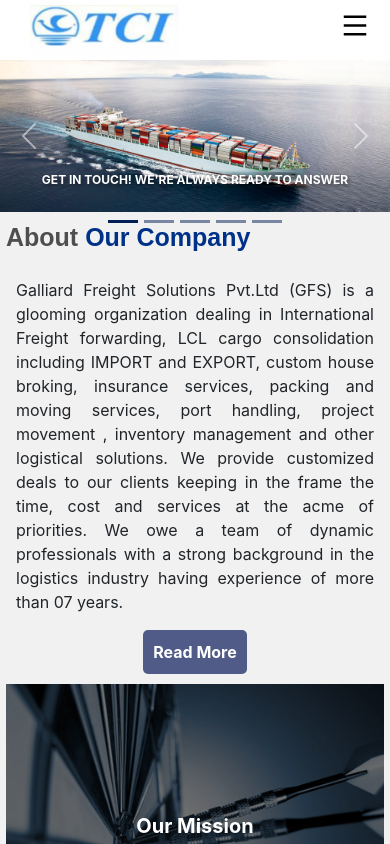
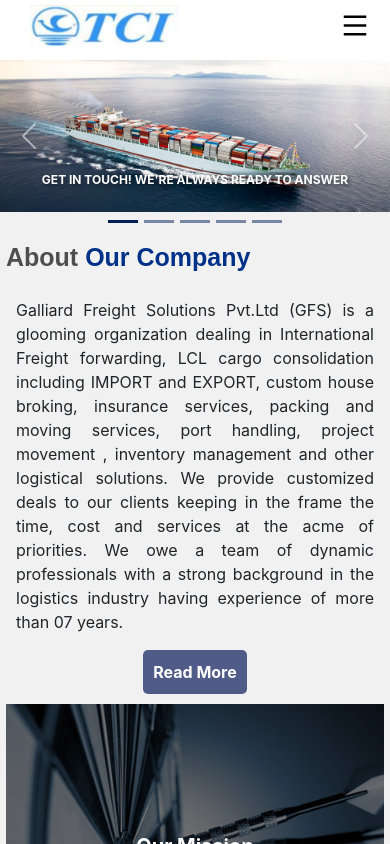
Before and after one commit to Mannumishra/tci, a React (Create React App) app: page / in a window 390 px wide. Shown: the top 844 px of the page. Built offline with nearby package versions, Linux system fonts and the light colour scheme.

Commit message:
add change

```diff
--- a/src/Components/About/About.css
+++ b/src/Components/About/About.css
@@ -100,7 +100,7 @@
 } */
 .maindivhomeabout {
     background-color: #F1F1F1;
-    padding: 10px 40px;
+    padding: 60px 40px;
 }
 
 .homeaboutbutton {
@@ -145,7 +145,7 @@
         align-items: center;
     }
     .maindivhomeabout {
-        padding: 10px 6px;
+        padding: 30px 6px;
     }
     .homeaboutimage1 {
         width: 100%;
```
